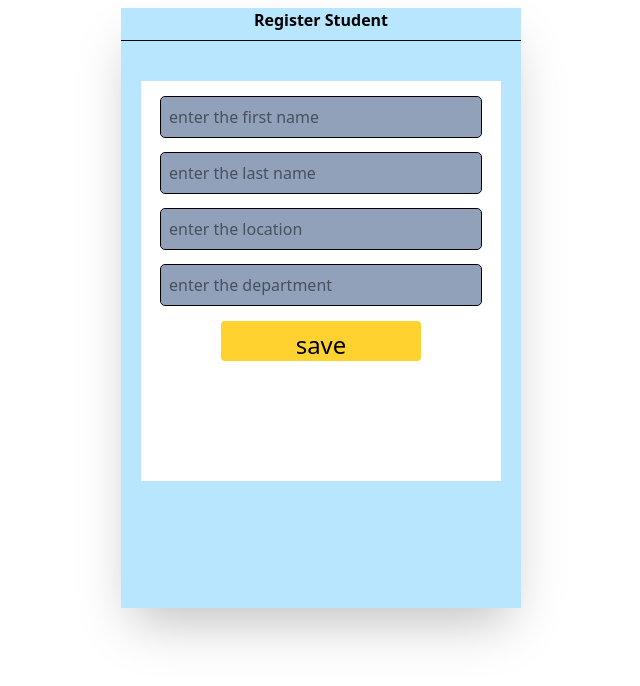
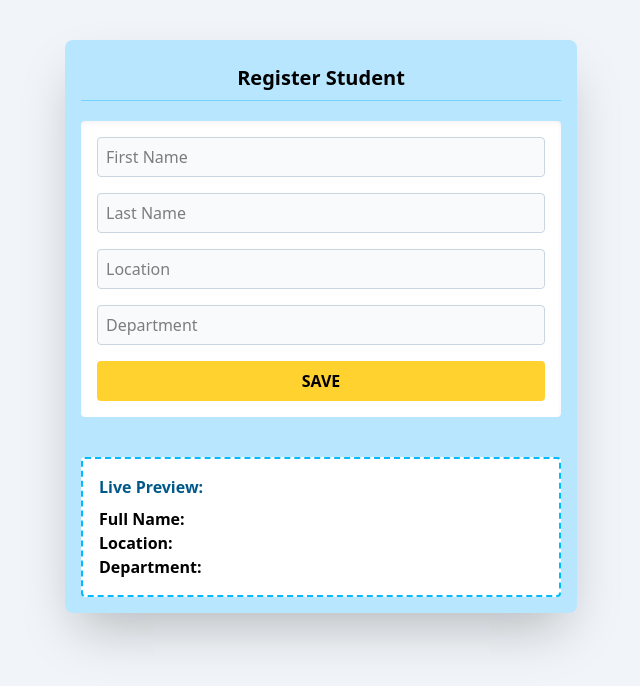
Before and after one commit to system-Barinda/React-project-of-learning, a React (Vite) app in the folder React_learning/: page / in a window 1280 px wide. Shown: the top 686 px of the page, without its empty margins (319-959 px from the left). Built offline with nearby package versions, Linux system fonts and the light colour scheme.

Commit message:
done to desplay all

```diff
--- a/React_learning/src/App.jsx
+++ b/React_learning/src/App.jsx
@@ -1,5 +1,5 @@
 import { useState } from 'react'
-import FormValidation from './page/form';
+import FormValidation from './page/form1';
 
 import './App.css'
 
--- /dev/null
+++ b/React_learning/src/page/form1.jsx
@@ -0,0 +1,67 @@
+import { useState } from "react";
+
+function FormValidation() {
+  const [fname, setFname] = useState("");
+  const [lname, setLname] = useState("");
+  const [location, setLocation] = useState("");
+  const [department, setDepartment] = useState("");
+
+  const handleSubmit = (e) => {
+    e.preventDefault();
+    alert(`Saved: ${fname} ${lname}`);
+  };
+
+  return (
+    <div className="p-10 bg-slate-100 min-h-screen">
+      <div className="container shadow-2xl bg-sky-200 text-black mx-auto p-4 rounded-lg max-w-lg">
+        <h1 className="font-bold m-2 text-center text-xl">Register Student</h1>
+        <hr className="border-sky-300" />
+
+        <form onSubmit={handleSubmit} className="text-center p-4 space-y-4 bg-white mt-5 rounded shadow-inner">
+          <input
+            type="text"
+            value={fname}
+            onChange={(e) => setFname(e.target.value)}
+            placeholder="First Name"
+            className="h-10 w-full bg-slate-50 border border-slate-300 rounded p-2 focus:outline-sky-500"
+          />
+          <input
+            type="text"
+            value={lname}
+            onChange={(e) => setLname(e.target.value)}
+            placeholder="Last Name"
+            className="h-10 w-full bg-slate-50 border border-slate-300 rounded p-2 focus:outline-sky-500"
+          />
+          <input
+            type="text"
+            value={location}
+            onChange={(e) => setLocation(e.target.value)}
+            placeholder="Location"
+            className="h-10 w-full bg-slate-50 border border-slate-300 rounded p-2 focus:outline-sky-500"
+          />
+          <input
+            type="text"
+            value={department}
+            onChange={(e) => setDepartment(e.target.value)}
+            placeholder="Department"
+            className="h-10 w-full bg-slate-50 border border-slate-300 rounded p-2 focus:outline-sky-500"
+          />
+
+          <button type="submit" className="w-full bg-amber-300 hover:bg-amber-400 font-bold py-2 rounded transition">
+            SAVE
+          </button>
+        </form>
+
+        {/* --- LIVE DISPLAY SECTION --- */}
+        <div className="mt-10 p-4 bg-white rounded border-2 border-dashed border-sky-400">
+          <h2 className="font-bold mb-2 text-sky-800">Live Preview:</h2>
+          <p><strong>Full Name:</strong> {fname} {lname}</p>
+          <p><strong>Location:</strong> {location}</p>
+          <p><strong>Department:</strong> {department}</p>
+        </div>
+      </div>
+    </div>
+  );
+}
+
+export default FormValidation;
```
